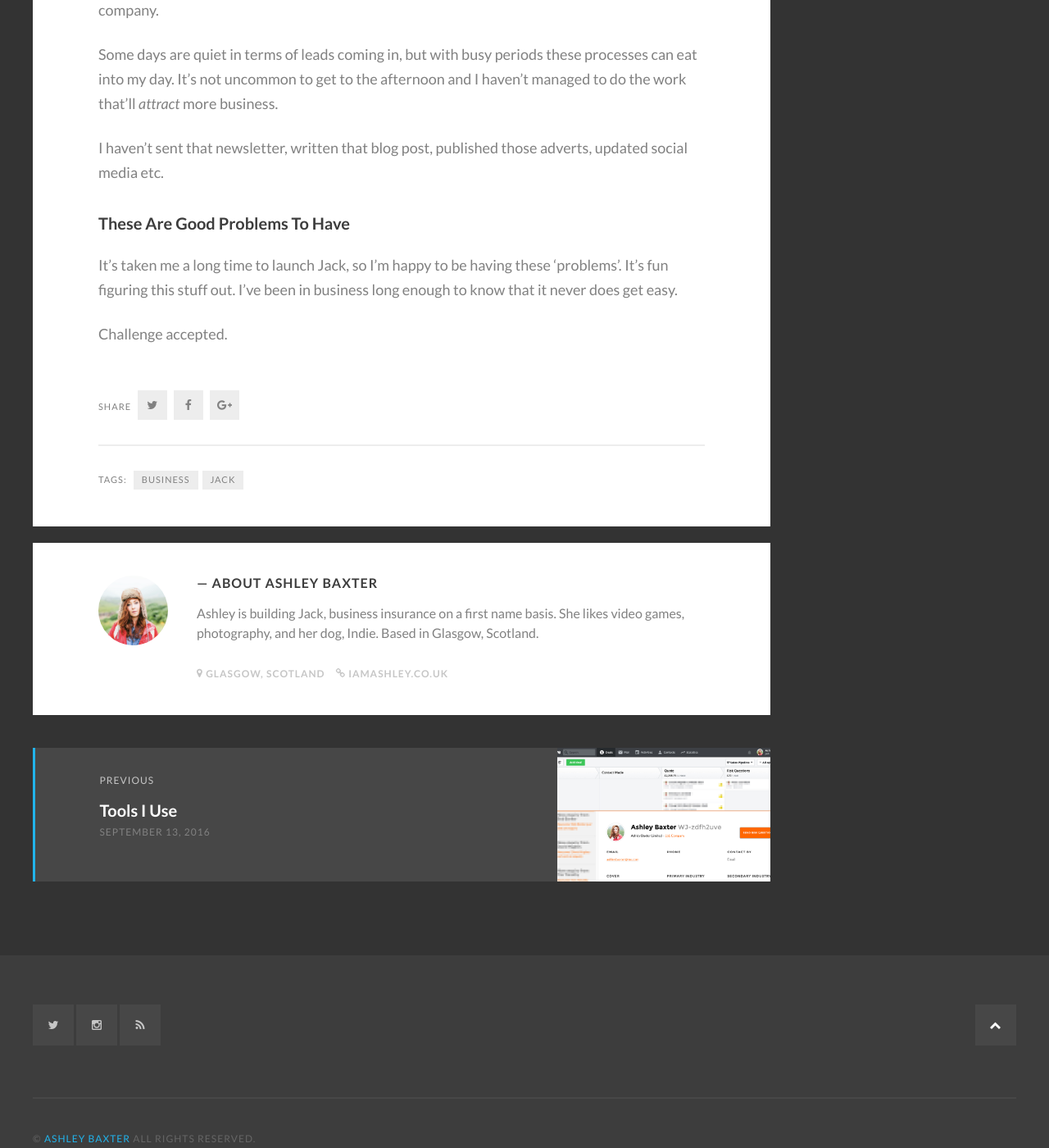
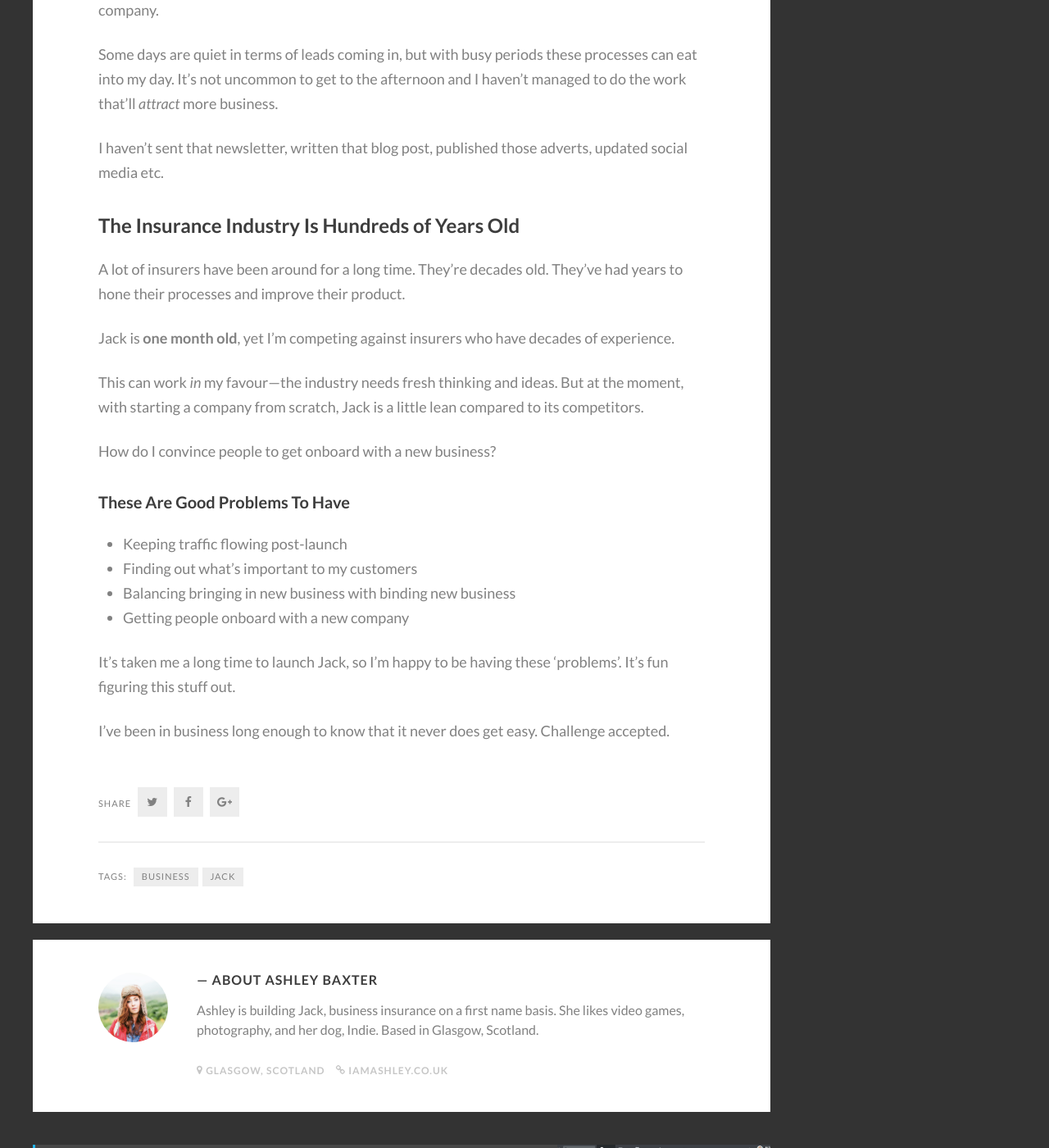
Before and after one commit to ashleybaxter/iamashley, a Jekyll site: the page built from _posts/2016-09-23-post-launch-problems.markdown, in a window 1280 px wide and 1400 px high, scrolled down 2408 px. Shown: the whole window at 82% size. Built offline with Jekyll 4.4.1, drawn with Linux system fonts in a browser that asks for light colours; some web fonts are replaced; some of the changed text lies outside the part shown.

Commit message:
Added more content to post-launch problems

```diff
--- a/_posts/2016-09-23-post-launch-problems.markdown
+++ b/_posts/2016-09-23-post-launch-problems.markdown
@@ -50,8 +50,23 @@ Some days are quiet in terms of leads coming in, but with busy periods these pro
 
 I haven't sent that newsletter, written that blog post, published those adverts, updated social media etc.
 
+### The Insurance Industry Is Hundreds of Years Old
+
+A lot of insurers have been around for a long time. They're decades old. They've had years to hone their processes and improve their product.
+
+Jack is __one month old__, yet I'm competing against insurers who have decades of experience.
+
+This can work _in_ my favour—the industry needs fresh thinking and ideas. But at the moment, with starting a company from scratch, Jack is a little lean compared to its competitors.
+
+How do I convince people to get onboard with a new business?
+
 #### These Are Good Problems To Have
 
-It's taken me a long time to launch Jack, so I'm happy to be having these 'problems'. It's fun figuring this stuff out. I've been in business long enough to know that it never does get easy.
+* Keeping traffic flowing post-launch
+* Finding out what's important to my customers
+* Balancing bringing in new business with binding new business
+* Getting people onboard with a new company
 
-Challenge accepted.
+It's taken me a long time to launch Jack, so I'm happy to be having these 'problems'. It's fun figuring this stuff out.
+
+I've been in business long enough to know that it never does get easy. Challenge accepted.
```
Also changed, not shown: other parts of _posts/2016-09-23-post-launch-problems.markdown (+3 -3 lines).
